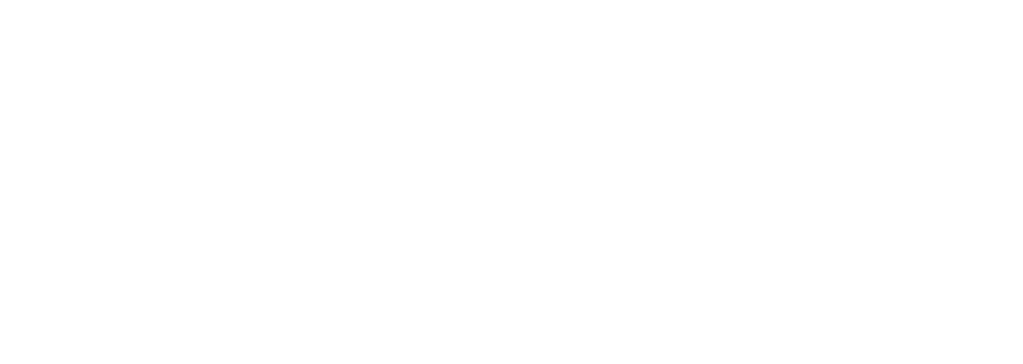
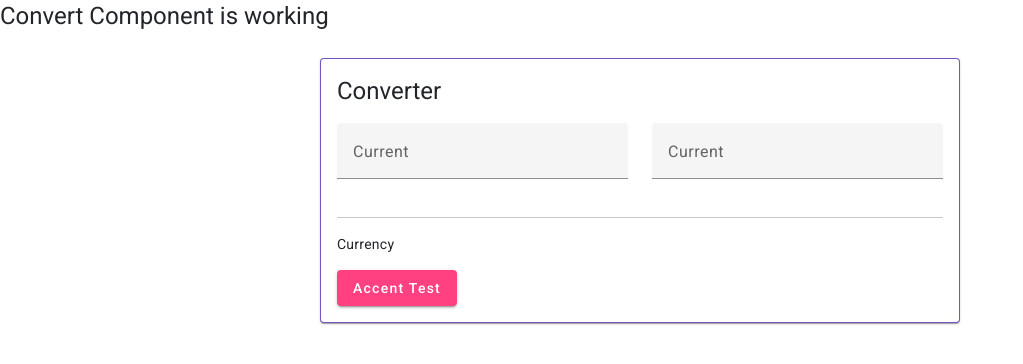
Before and after one commit to mta135/Converter, an Angular app: page /convert in a window 1280 px wide. Before the commit this address led to /. Shown: the top 364 px of the page, without its empty margins (0-1023 px from the left). Built offline with nearby package versions, Linux system fonts and the light colour scheme.

Commit message:
Create component ConvertComponent

```diff
--- a/src/app/app.routes.ts
+++ b/src/app/app.routes.ts
@@ -1,7 +1,7 @@
 import { Routes } from '@angular/router';
-import { ConverterComponent } from './component/converter/converter.component';
+import { ConvertComponent } from './convert/convert.component';
 
 export const routes: Routes = [
-    { path: '', redirectTo: 'converter', pathMatch: 'full' },
-    { path: 'converter', component: ConverterComponent }
+    { path: '', redirectTo: 'convert', pathMatch: 'full' },
+    { path: 'convert', component: ConvertComponent }
 ];
--- a/src/app/component/converter/converter.component.ts
+++ b/src/app/component/converter/converter.component.ts
@@ -1,9 +1,10 @@
 import { Component, OnInit } from '@angular/core';
 import { MaterialModule } from '../../helper/material.module';
-import { CurrencyService } from '../../Services/currency.service';
+
 import { Currency, CurrencyModel } from '../../model/currency.model';
 import { Helper } from '../../helper/convert.helper';
 import { FormBuilder, FormControl, FormsModule, ReactiveFormsModule, Validators } from '@angular/forms';
+import { CurrencyService } from '../../model/currency.service';
 
 
 @Component({
--- /dev/null
+++ b/src/app/convert/convert.component.html
@@ -0,0 +1,119 @@
+<h1>Convert Component is working</h1>
+
+<mat-card class="example-card">
+    <mat-card-header>
+
+        <section>
+            <div class="row">
+                <div class="col-md-6">
+                    <mat-card-title>
+                        <h1>Converter</h1>
+                    </mat-card-title>
+                </div>
+            </div>
+        </section>
+
+    </mat-card-header>
+
+    <mat-card-content>
+
+        <form>
+            <div class="row">
+                <div class="col-md-6">
+                    <mat-form-field class="mat-100-percent">
+                        <mat-label>Current</mat-label>
+                        <input matInput>
+                    </mat-form-field>
+                </div>
+                <div class="col-md-6">
+                    <mat-form-field class="mat-100-percent">
+                        <mat-label>Current</mat-label>
+                        <input matInput>
+                    </mat-form-field>
+                </div>
+            </div>
+
+            <hr />
+
+            <div class="row">
+                <div class="col-md-4">
+                    <label>Currency</label>
+                </div>
+            </div>
+            <div class="row mt-3">
+                <!-- <div class="col-md-6">
+                    <mat-form-field class="mat-100-percent">
+                        <mat-select formControlName="currencyFrom">
+                            @for (currency of currencies; track currency) {
+                            <mat-option [value]="currency.CurrencyRate">{{currency.CurrencyName}}</mat-option>
+                            }
+                        </mat-select>
+                    </mat-form-field>
+                </div> -->
+
+                <!-- <div class="col-md-6">
+                    <mat-form-field class="mat-100-percent">
+                        <mat-select formControlName="currencyTo">
+                            @for (currency of currencies; track currency) {
+                            <mat-option [value]="currency.CurrencyRate">{{currency.CurrencyName}}</mat-option>
+                            }
+                        </mat-select>
+                    </mat-form-field>
+                </div> -->
+            </div>
+
+            <!-- <div class="row">
+                <hr />
+                <div class="col-md-12">
+                    <mat-form-field class="mat-100-percent">
+                        <mat-select formControlName="currencyTest">
+                            @for (currency of TesCurrencyModel; track currency) {
+                            <mat-option [value]="currency.CurrencyRate">{{currency.CurrencyName}}</mat-option>
+                            }
+                        </mat-select>
+                    </mat-form-field>
+                </div>
+            </div> -->
+
+
+
+
+            <!-- <div class="row">
+                <hr />
+                <div class="col-md-12">
+                    <mat-form-field class="mat-100-percent" formControlName="currencyTest">
+                        <select matNativeControl required>
+                            @for (item of TesCurrencyModel; track item) {
+                            <option [ngValue]=" +item.CurrencyRate"> {{item.CurrencyName}} </option>
+                            }
+
+                        </select>
+                    </mat-form-field>
+                </div>
+
+            </div> -->
+
+
+
+
+
+
+
+            <div class="row">
+                <div class="col-md-4">
+                    <button mat-raised-button color="accent" (click)="TestClick()">Accent Test</button>
+                </div>
+            </div>
+
+
+
+
+
+
+
+        </form>
+
+    </mat-card-content>
+
+
+</mat-card>
--- /dev/null
+++ b/src/app/convert/convert.component.scss
@@ -0,0 +1,18 @@
+.example-card {
+    margin: 2%;
+    text-align: left;
+    width: 50%;
+    margin-left: 25%;
+    border: 1px solid #4519acbd;
+}
+
+
+
+.mat-50 {
+    width: 48%;
+    margin: 1%;
+}
+
+.mat-100-percent {
+    width: 100%;
+}
--- /dev/null
+++ b/src/app/convert/convert.component.ts
@@ -0,0 +1,19 @@
+import { Component } from "@angular/core";
+import { MaterialModule } from "../helper/material.module";
+import { FormsModule, ReactiveFormsModule } from "@angular/forms";
+
+@Component({
+    selector: "convert",
+    templateUrl: 'convert.component.html',
+    standalone: true,
+    styleUrl: './convert.component.scss',
+    imports: [MaterialModule, FormsModule, ReactiveFormsModule],
+})
+
+export class ConvertComponent {
+
+    TestClick() {
+
+    }
+
+}
```
Also changed, not shown: 1 other file (tests, documents, lock files or other folders).
